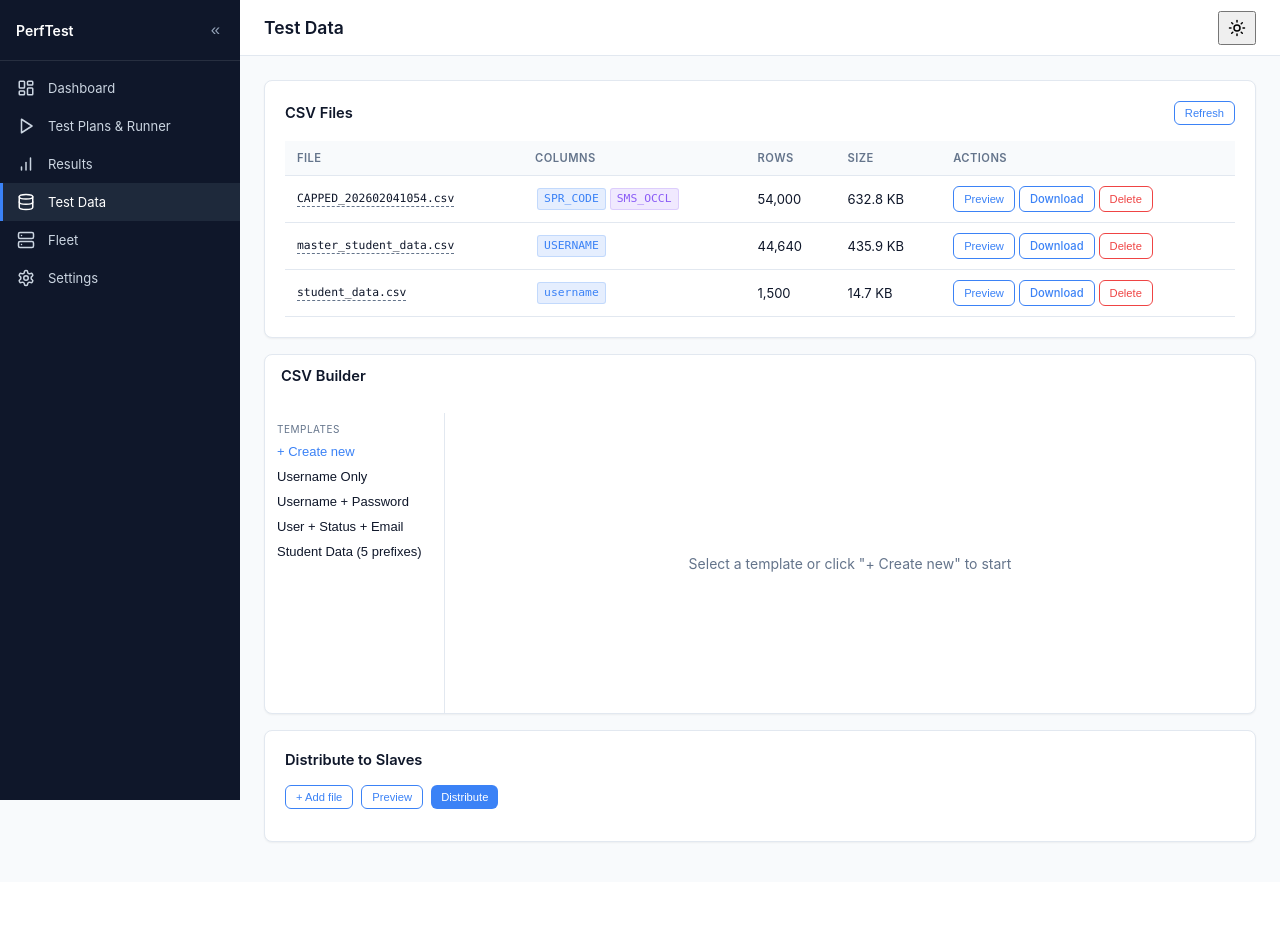
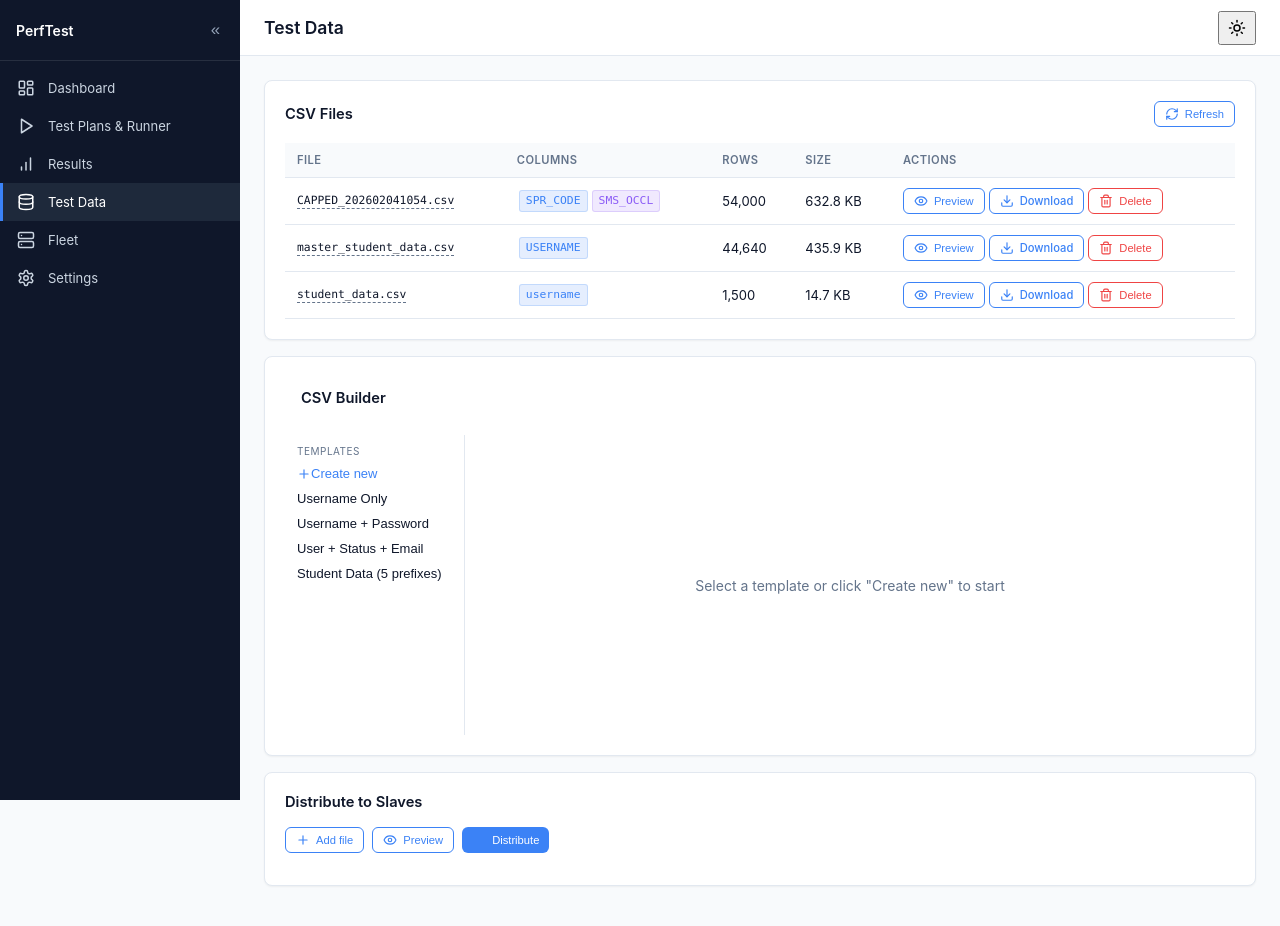
Before and after one commit to Dhawi1902/testing-knowledge-base, a FastAPI app: page /data in a window 1280 px wide. Before the commit the page ends 843 px from the top, so only its background shows below. Run offline with FastAPI, Linux system fonts and the light colour scheme.

Commit message:
style(data): zebra preview, Lucide icons, distribute spinner, remove inline styles
Co-Authored-By: Claude Opus 4.6 <noreply@anthropic.com>

```diff
--- a/jmeter-working-dir/webapp/templates/test_data.html
+++ b/jmeter-working-dir/webapp/templates/test_data.html
@@ -34,30 +45,30 @@
 </div>
 
 <!-- CSV Builder -->
-<div class="card mb-16" style="padding:0; overflow:hidden;">
-    <div class="card-header" style="padding:12px 16px;">
+<div class="card mb-16 p-0" style="overflow:hidden;">
+    <div class="card-header px-16 py-12">
         <span class="card-title">CSV Builder</span>
     </div>
     <div class="csv-builder-layout">
         <!-- Preset sidebar -->
         <div class="preset-sidebar">
             <div class="sidebar-label">Templates</div>
-            <button class="preset-item" onclick="createNew()" style="color:var(--color-primary);">+ Create new</button>
+            <button class="preset-item" onclick="createNew()" style="color:var(--color-primary);">{{ icon('plus', 14) }} Create new</button>
             <div id="presetList"></div>
         </div>
 
         <!-- Builder main -->
         <div class="builder-main">
-            <div id="builderEmpty" class="hidden" style="display:flex; align-items:center; justify-content:center; flex:1; color:var(--color-text-light); font-size:14px;">
-                Select a template or click "+ Create new" to start
+            <div id="builderEmpty" class="hidden text-secondary" style="display:flex; align-items:center; justify-content:center; flex:1;">
+                Select a template or click "Create new" to start
             </div>
             <div id="builderForm">
-            <div style="display:flex; gap:10px; align-items:center; margin-bottom:14px; flex-wrap:wrap;">
-                <div class="form-group" style="margin-bottom:0;">
+            <div class="flex gap-8 mb-12" style="align-items:center; flex-wrap:wrap;">
+                <div class="form-group mb-0">
                     <label class="form-label">Filename</label>
                     <input type="text" class="form-input" id="buildFilename" value="master_data.csv" style="width:200px;">
                 </div>
-                <div class="form-group" style="margin-bottom:0;">
+                <div class="form-group mb-0">
                     <label class="form-label">Rows</label>
                     <input type="number" class="form-input" id="buildRowCount" placeholder="auto" min="1" max="1000000" style="width:100px;" title="Leave empty when using sequential columns">
                 </div>
@@ -97,17 +108,17 @@
     </div>
 
     <div id="distItems"></div>
-    <div style="display:flex; gap:8px; margin-bottom:12px;">
-        <button class="btn btn-outline btn-sm" onclick="addDistFile()">+ Add file</button>
-        <button class="btn btn-outline btn-sm" onclick="previewDist()">Preview</button>
+    <div class="flex gap-8 mb-12">
+        <button class="btn btn-outline btn-sm" onclick="addDistFile()">{{ icon('plus', 14) }} Add file</button>
+        <button class="btn btn-outline btn-sm" onclick="previewDist()">{{ icon('eye', 14) }} Preview</button>
         {% if access_level != 'viewer' %}
-        <button class="btn btn-primary btn-sm" id="distributeBtn" onclick="distributeData()">Distribute</button>
+        <button class="btn btn-primary btn-sm" id="distributeBtn" onclick="distributeData()">{{ icon('send', 14) }} Distribute</button>
         {% endif %}
     </div>
 
-    <div id="distPreview" class="hidden" style="margin-bottom:12px;"></div>
+    <div id="distPreview" class="hidden mb-12"></div>
 
-    <div id="distOutput" class="hidden" style="margin-top:12px;">
+    <div id="distOutput" class="hidden mt-12">
         <pre class="log-output" id="distLog" style="height:200px;"></pre>
     </div>
 </div>
@@ -127,6 +138,13 @@
 {% block scripts %}
 <script>
 const ACCESS_LEVEL = '{{ access_level | default("viewer") }}';
+
+/* Icon constants for JS-generated markup */
+const ICON_TRASH = `{{ icon('trash-2', 14) }}`;
+const ICON_DOWNLOAD = `{{ icon('download', 14) }}`;
+const ICON_EYE_BTN = `<button class="btn btn-outline btn-sm" onclick="previewFile('{FN}')">{{ icon('eye', 14) }} Preview</button>`;
+const ICON_PLUS = `{{ icon('plus', 14) }}`;
+const ICON_SPINNER = `{{ icon('loader-2', 14, 'icon-spin') }}`;
 
 const COL_TYPES = [
     { value: 'sequential',  label: 'Sequential ID' },
@@ -173,7 +191,7 @@ function renderTypeBody(body, type, def = {}) {
     if (type === 'sequential') {
         body.innerHTML = `
             <div class="seq-ranges"></div>
-            <button class="btn btn-outline btn-sm" onclick="addRange(this.closest('.builder-col'))">+ Range</button>
+            <button class="btn btn-outline btn-sm" onclick="addRange(this.closest('.builder-col'))">${ICON_PLUS} Range</button>
         `;
         const ranges = def.ranges || [{ prefix: def.prefix || '', start: def.start ?? 1, end: def.end ?? 50000, width: def.width ?? 6 }];
         ranges.forEach(r => addRange(body.closest('.builder-col'), r));
@@ -184,7 +202,7 @@ function renderTypeBody(body, type, def = {}) {
     } else if (type === 'random_pick') {
         body.innerHTML = `
             <div class="pick-entries"></div>
-            <button class="btn btn-outline btn-sm" onclick="addPickValue(this.closest('.builder-col'))">+ Value</button>
+            <button class="btn btn-outline btn-sm" onclick="addPickValue(this.closest('.builder-col'))">${ICON_PLUS} Value</button>
             <div class="type-help">Counts that don't add up to total rows: remainder filled with last value, excess trimmed. All shuffled.</div>
         `;
         const entries = def.values || [{ value: '', count: '' }];
@@ -382,7 +400,7 @@ function previewBuild() {
         html += '</tr>';
     }
     html += '</tbody></table>';
-    html += `<p class="text-light text-sm" style="margin-top:6px;">${totalRows.toLocaleString()} rows will be generated.</p>`;
+    html += `<p class="text-light text-sm mt-8">${totalRows.toLocaleString()} rows will be generated.</p>`;
 
     document.getElementById('buildPreviewTable').innerHTML = html;
     document.getElementById('buildPreview').classList.remove('hidden');
@@ -396,7 +414,7 @@ async function buildCsv() {
 
     const btn = document.getElementById('buildBtn');
     btn.disabled = true;
-    btn.innerHTML = '<span class="spinner"></span> Generating...';
+    btn.innerHTML = ICON_SPINNER + ' Generating...';
     try {
         const rc = parseInt(document.getElementById('buildRowCount').value);
         const body = { filename, columns };
@@ -406,7 +424,7 @@ async function buildCsv() {
         loadFiles();
     } catch(e) { console.error(e); } finally {
         btn.disabled = false;
-        btn.textContent = 'Generate';
+        btn.innerHTML = `{{ icon('play', 14) }} Generate`;
     }
 }
 
@@ -626,8 +644,8 @@ function addDistFile() {
     const el = document.createElement('div');
     el.className = 'dist-item';
     el.innerHTML = `
-        <select class="form-input dist-file" style="padding:4px 6px; font-size:12px; max-width:250px;">${buildFileOptions()}</select>
-        <select class="form-input dist-mode" onchange="onDistModeChange(this)" style="padding:4px 6px; font-size:12px; width:130px;">
+        <select class="form-input dist-file text-xs" style="padding:4px 6px; max-width:250px;">${buildFileOptions()}</select>
+        <select class="form-input dist-mode text-xs" onchange="onDistModeChange(this)" style="padding:4px 6px; width:130px;">
             <option value="copy">Copy to all</option>
             <option value="split">Split</option>
         </select>
@@ -703,7 +721,7 @@ async function previewDist() {
         const numSlaves = slaveIps.length;
 
         if (!numSlaves) {
-            previewEl.innerHTML = '<span class="text-light text-sm" style="color:var(--color-error, #ef4444);">No active slaves configured.</span>';
+            previewEl.innerHTML = '<span class="text-sm" style="color:var(--color-error, #ef4444);">No active slaves configured.</span>';
             return;
         }
 
@@ -720,7 +738,7 @@ async function previewDist() {
         }
         if (errors.length) {
             html += errors.map(e =>
-                `<p class="text-sm" style="color:var(--color-error,#ef4444);margin-bottom:4px;">${escHtml(e.file)}: ${escHtml(e.error)}</p>`
+                `<p class="text-sm mb-4" style="color:var(--color-error,#ef4444);">${escHtml(e.file)}: ${escHtml(e.error)}</p>`
             ).join('');
         }
 
@@ -734,7 +752,7 @@ async function previewDist() {
         if (hasValidData) {
             // --- Summary table ---
             const fileNames = items.map(i => i.file);
-            html += '<table style="font-size:13px;"><thead><tr><th>Slave</th>';
+            html += '<table class="text-sm"><thead><tr><th>Slave</th>';
             for (const fn of fileNames) html += `<th class="text-mono">${escHtml(fn)}</th>`;
             html += '<th>Total</th></tr></thead><tbody>';
 
@@ -776,14 +794,14 @@ async function previewDist() {
             const sr = splitResults[item.file];
             if (!sr || sr.error || !sr.slaves) continue;
 
-            html += `<details style="margin-top:10px;"><summary style="cursor:pointer;font-size:13px;color:var(--color-text-light);">` +
+            html += `<details class="mt-8"><summary class="text-sm text-secondary" style="cursor:pointer;">` +
                 `Data preview: <span class="text-mono">${escHtml(item.file)}</span> (${sr.source_rows.toLocaleString()} source rows)</summary>`;
-            html += '<div style="display:flex;flex-wrap:wrap;gap:12px;margin-top:8px;">';
+            html += '<div class="flex mt-8 gap-12" style="flex-wrap:wrap;">';
 
             for (const slave of sr.slaves) {
                 html += `<div style="flex:1;min-width:280px;max-width:100%;">`;
-                html += `<div style="font-size:12px;margin-bottom:4px;"><span class="text-mono">${escHtml(slave.ip)}</span> — ${slave.total_rows.toLocaleString()} rows</div>`;
-                html += '<table style="font-size:12px;"><thead><tr>';
+                html += `<div class="text-xs mb-4"><span class="text-mono">${escHtml(slave.ip)}</span> — ${slave.total_rows.toLocaleString()} rows</div>`;
+                html += '<table class="text-xs"><thead><tr>';
                 for (const col of sr.columns) html += `<th>${escHtml(col)}</th>`;
                 html += '</tr></thead><tbody>';
 
@@ -817,7 +835,7 @@ async function distributeData() {
 
     const btn = document.getElementById('distributeBtn');
     btn.disabled = true;
-    btn.innerHTML = '<span class="spinner"></span> Distributing...';
+    btn.innerHTML = ICON_SPINNER + ' Distributing...';
     document.getElementById('distOutput').classList.remove('hidden');
     document.getElementById('distLog').textContent = `Distributing ${items.length} file(s) ...\n`;
 
@@ -826,9 +844,9 @@ async function distributeData() {
 
         let log = '';
         for (const r of (data.results || [])) {
-            const icon = r.ok ? '[OK]' : '[FAIL]';
+            const status = r.ok ? '[OK]' : '[FAIL]';
             const rows = r.rows != null ? ` (${r.rows} rows)` : '';
-            log += `${icon} ${r.ip} \u2190 ${r.file}${rows}\n    ${r.detail}\n`;
+            log += `${status} ${r.ip} \u2190 ${r.file}${rows}\n    ${r.detail}\n`;
         }
         log += `\n${data.summary}\n`;
         document.getElementById('distLog').textContent = log;
@@ -839,7 +857,7 @@ async function distributeData() {
         document.getElementById('distLog').textContent += 'Error: ' + (e.message || e) + '\n';
     } finally {
         btn.disabled = false;
-        btn.textContent = 'Distribute';
+        btn.innerHTML = `{{ icon('send', 14) }} Distribute`;
     }
 }
 
@@ -871,14 +889,14 @@ async function loadFiles() {
                 ? `<td class="text-mono text-sm"><span class="rename-trigger" onclick="startRename(this, '${aFn}')" title="Click to rename">${eFn}</span></td>`
                 : `<td class="text-mono text-sm">${eFn}</td>`;
             const delBtn = canEdit
-                ? `<button class="btn btn-outline btn-sm" style="color:var(--color-error,#ef4444);border-color:var(--color-error,#ef4444);" onclick="deleteFile('${aFn}')">Delete</button>`
+                ? `<button class="btn btn-outline btn-sm" style="color:var(--color-error,#ef4444);border-color:var(--color-error,#ef4444);" onclick="deleteFile('${aFn}')">${ICON_TRASH} Delete</button>`
                 : '';
             return `<tr>
             ${nameCell}
             <td class="text-sm">${(f.columns || []).map((c, i) => '<code style="padding:1px 6px;border-radius:3px;background:' + colColors[i % colColors.length] + '22;color:' + colColors[i % colColors.length] + ';border:1px solid ' + colColors[i % colColors.length] + '33;white-space:nowrap;display:inline-block;margin:1px 2px;">' + escHtml(c) + '</code>').join('')}</td>
             <td>${f.rows >= 0 ? f.rows.toLocaleString() : '-'}</td>
             <td>${formatSize(f.size)}</td>
-            <td><span style="display:inline-flex;gap:4px;"><button class="btn btn-outline btn-sm" onclick="previewFile('${aFn}')">Preview</button><a class="btn btn-outline btn-sm" href="${BASE_PATH}/api/data/download/${encodeURIComponent(f.filename)}" download style="text-decoration:none;">Download</a>${delBtn}</span></td>
+            <td><span class="flex gap-4">${ICON_EYE_BTN.replace('{FN}', aFn)}<a class="btn btn-outline btn-sm" href="${BASE_PATH}/api/data/download/${encodeURIComponent(f.filename)}" download style="text-decoration:none;">${ICON_DOWNLOAD} Download</a>${delBtn}</span></td>
         </tr>`;
         }).join('');
     } catch(e) { console.error(e); }
@@ -890,7 +908,7 @@ async function loadFiles() {
 function startRename(el, oldName) {
     const td = el.parentElement;
     const base = oldName.replace(/\.csv$/i, '');
-    td.innerHTML = `<form onsubmit="return doRename(this, '${escAttr(oldName)}')" style="display:inline-flex;gap:4px;align-items:center;">
+    td.innerHTML = `<form onsubmit="return doRename(this, '${escAttr(oldName)}')" class="flex gap-4" style="display:inline-flex;align-items:center;">
         <input type="text" class="form-input text-mono" value="${escAttr(base)}" style="padding:2px 6px;font-size:13px;width:180px;" autofocus>
         <span class="text-mono text-sm" style="color:var(--color-text-light);">.csv</span>
         <button type="submit" class="btn btn-outline btn-sm">OK</button>
@@ -966,7 +984,7 @@ async function previewFile(filename, rows = 50) {
         html += '</tr></thead><tbody>';
         data.rows.forEach(row => {
             html += '<tr>';
-            row.forEach(cell => { html += `<td class="text-sm">${escHtml(cell || '')}</td>`; });
+            row.forEach(cell => { html += `<td class="text-sm text-mono">${escHtml(cell || '')}</td>`; });
             html += '</tr>';
         });
         html += '</tbody></table>';
@@ -974,7 +992,7 @@ async function previewFile(filename, rows = 50) {
         const remaining = data.total_rows - data.total_preview;
         if (remaining > 0) {
             const nextBatch = Math.min(remaining, 500);
-            html += `<div style="margin-top:8px;display:flex;align-items:center;gap:12px;">`;
+            html += `<div class="flex mt-8 gap-12" style="align-items:center;">`;
             html += `<span class="text-light text-sm">Showing ${data.total_preview.toLocaleString()} of ${data.total_rows.toLocaleString()} rows</span>`;
             html += `<button class="btn btn-outline btn-sm" onclick="previewFile('${escAttr(filename)}', ${data.total_preview + nextBatch})">Load ${nextBatch.toLocaleString()} more</button>`;
             if (data.total_rows <= 10000) {
```
Also changed, not shown: other parts of jmeter-working-dir/webapp/templates/test_data.html (+20 -9 lines).
